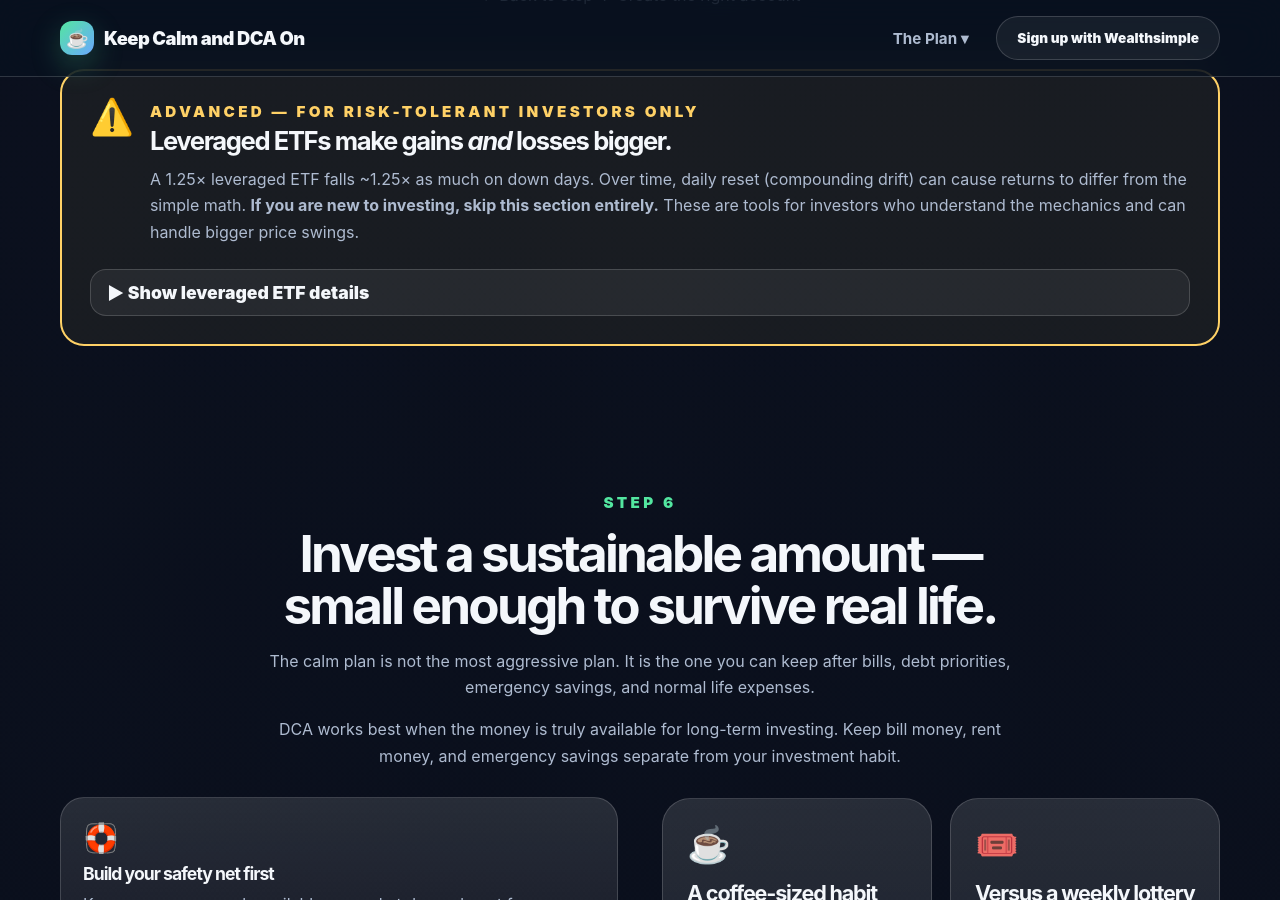
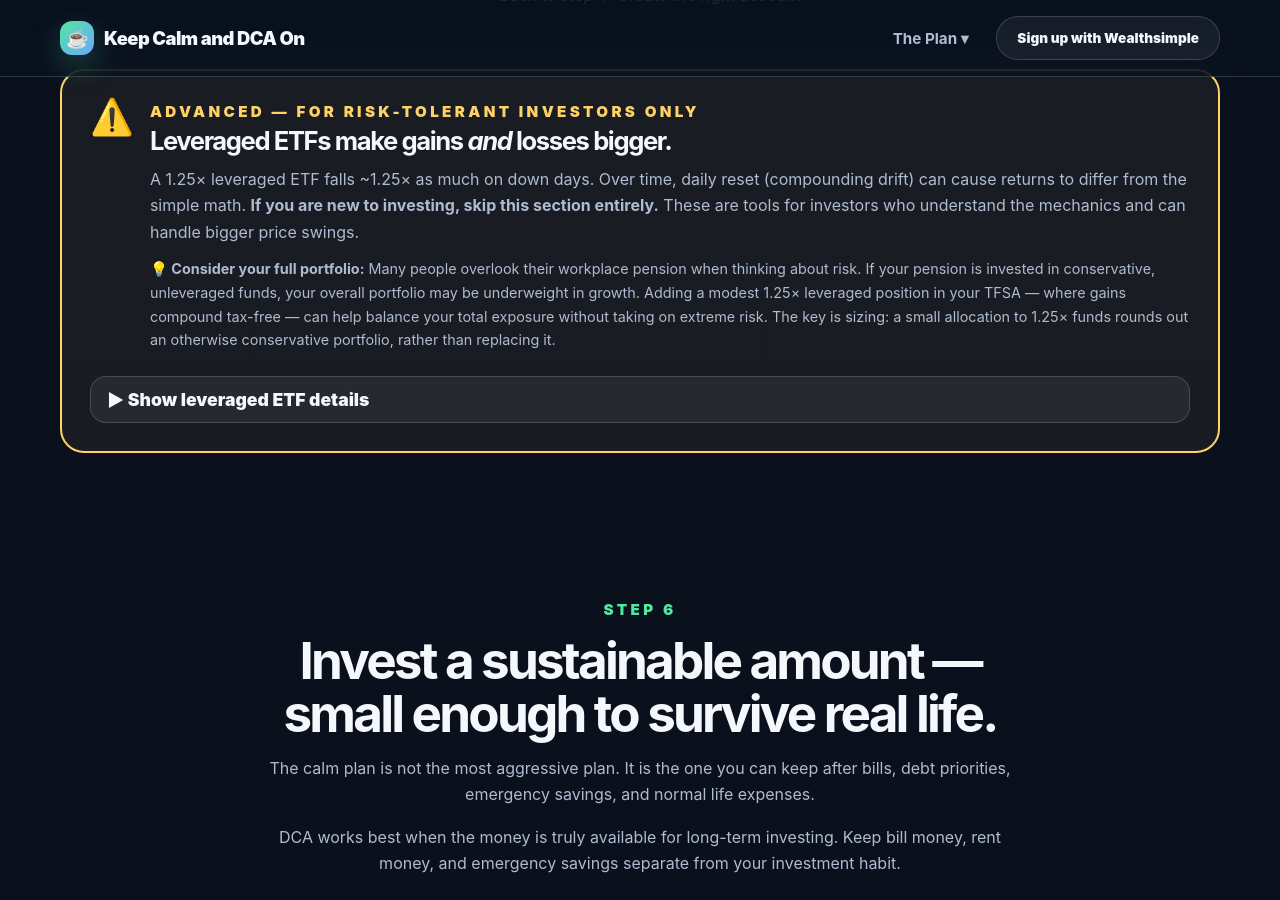
Before and after one commit to thestamp/dcathedip, a Jekyll site: the page built from index.html, in a window 1280 px wide and 900 px high, scrolled down 13691 px. Built offline with Jekyll 4.4.1, drawn with Linux system fonts in a browser that asks for light colours.

Commit message:
Add pension context to leveraged ETF section
Explain that workplace pensions invested conservatively can be
balanced by a modest 1.25x leveraged position in a TFSA, framing
the overall portfolio rather than isolated positions.

```diff
--- a/index.html
+++ b/index.html
@@ -504,6 +504,7 @@ description: "A complete plan for Canadian ETF investors: tackle high-interest d
             <p class="eyebrow" style="color:var(--gold); margin-bottom:4px;">Advanced — for risk-tolerant investors only</p>
             <h2 style="font-size:1.6rem; margin:0 0 12px;">Leveraged ETFs make gains <em>and</em> losses bigger.</h2>
             <p style="margin:0;">A 1.25× leveraged ETF falls ~1.25× as much on down days. Over time, daily reset (compounding drift) can cause returns to differ from the simple math. <strong>If you are new to investing, skip this section entirely.</strong> These are tools for investors who understand the mechanics and can handle bigger price swings.</p>
+            <p style="margin:12px 0 0; color:var(--muted); font-size:0.9rem;"><strong>💡 Consider your full portfolio:</strong> Many people overlook their workplace pension when thinking about risk. If your pension is invested in conservative, unleveraged funds, your overall portfolio may be underweight in growth. Adding a modest 1.25× leveraged position in your TFSA — where gains compound tax-free — can help balance your total exposure without taking on extreme risk. The key is sizing: a small allocation to 1.25× funds rounds out an otherwise conservative portfolio, rather than replacing it.</p>
           </div>
         </div>
 
```
